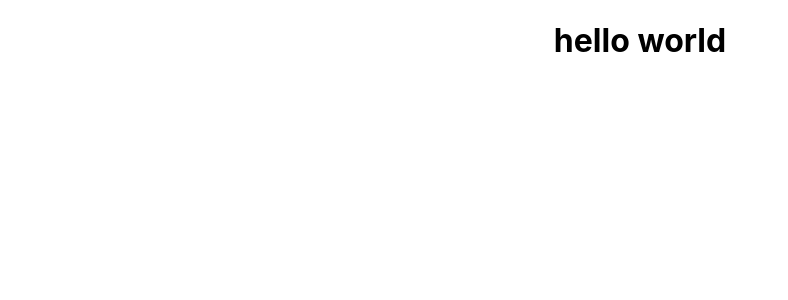
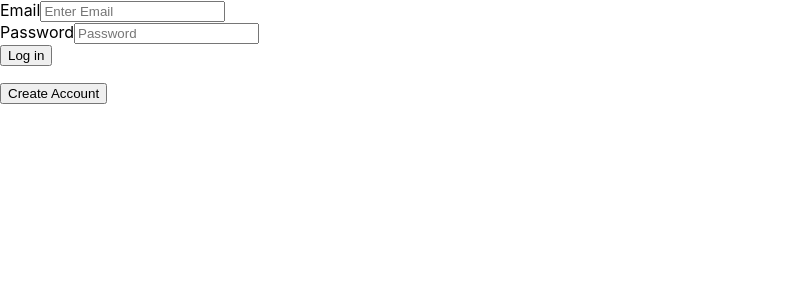
Before and after one commit to Cookieookie/simple-login, a React (Create React App) app in the folder frontend/: page / in a window 1280 px wide. Shown: the top 300 px of the page, without its empty margins (0-788 px from the left). Built offline with nearby package versions, Linux system fonts and the light colour scheme.

Commit message:
basic login set up

```diff
--- a/frontend/src/App.js
+++ b/frontend/src/App.js
@@ -1,10 +1,11 @@
 import logo from './logo.svg';
 import './App.css';
+import Login from './Login';
 
 function App() {
   return (
-    <div className="App">
-      <h1>hello world</h1>
+    <div>
+      <Login />
     </div>
   );
 }
--- /dev/null
+++ b/frontend/src/Login.js
@@ -0,0 +1,26 @@
+import React from 'react'
+
+function Login() {
+    return(
+        <div className='d-flex justify-content-center align-items-center bg-primary vh-100'>
+            <div>
+                <form action="bg-white p-3 rounded w-25">
+                    <div className='mb-3'>
+                        <label htmlFor="email">Email</label>
+                        <input type="email" placeholder="Enter Email"/>
+                    </div>
+                    <div className='mb-3'>
+                        <label htmlFor="password">Password</label>
+                        <input type="password" placeholder="Password"/>
+                    </div>
+                    <button className='btn btn-success'>Log in</button>
+                    <p></p>
+                    <button className="btn btn-default border">Create Account</button>
+
+                </form>
+            </div>
+        </div>
+    )
+}
+
+export default Login
```
